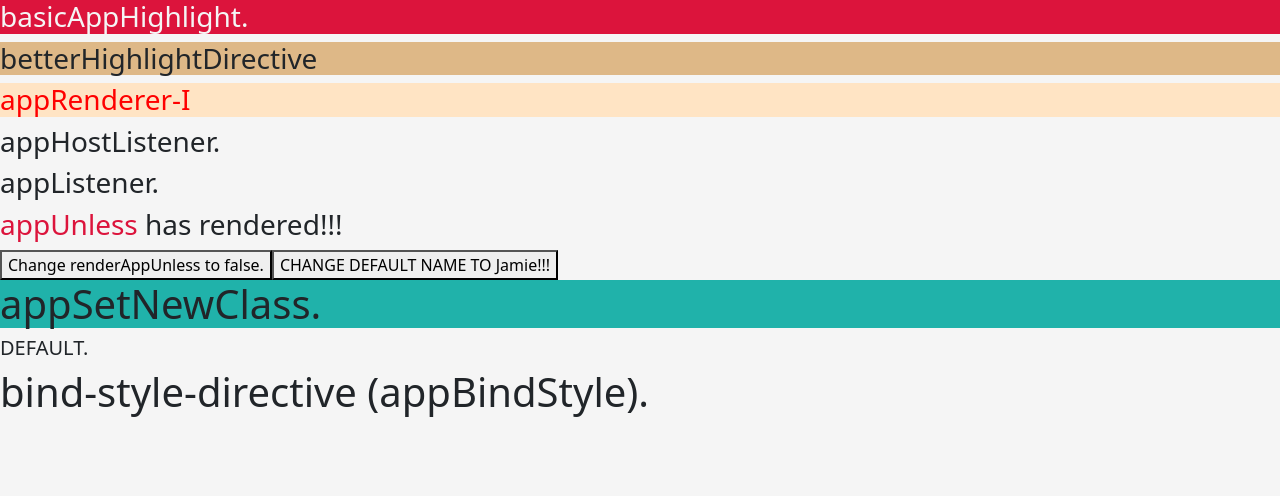
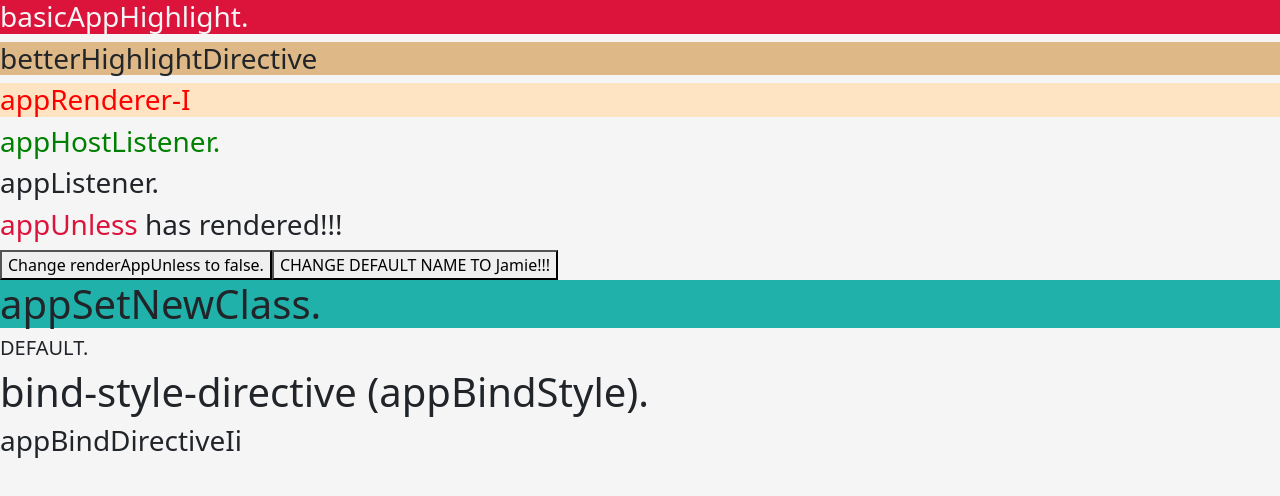
Before and after one commit to dho1115/fictional-business, an Angular app: page / in a window 1280 px wide. Shown: the top 496 px of the page. Built offline with nearby package versions, Linux system fonts and the light colour scheme.

Commit message:
set-iv.directive.ts

```diff
--- a/src/app/@HostBinding/bind-directive-ii.directive.ts
+++ b/src/app/@HostBinding/bind-directive-ii.directive.ts
@@ -1,9 +1,10 @@
-import { Directive } from '@angular/core';
+import { Directive, HostListener, HostBinding } from '@angular/core';
 
 @Directive({
   selector: '[appBindDirectiveIi]'
 })
 export class BindDirectiveIiDirective {
+  @HostBinding('style') appBindDirectiveIi;
 
   constructor() { }
 
--- a/src/app/@HostListener/host-listener.directive.ts
+++ b/src/app/@HostListener/host-listener.directive.ts
@@ -8,6 +8,8 @@ export class HostListenerDirective {
   constructor(private elementReference: ElementRef,  private renderer: Renderer2) { }
 
   @HostListener('mouseenter') makeRed() {
+    console.log({ elementReference: this.elementReference });
+    console.log({ renderer: this.renderer });
     this.renderer.setStyle(this.elementReference.nativeElement, 'color', 'crimson');
   }
 
--- /dev/null
+++ b/src/app/StructuralDirectives/Setters-iv/set-iv.directive.ts
@@ -0,0 +1,10 @@
+import { Directive } from '@angular/core';
+
+@Directive({
+  selector: '[appSetIv]'
+})
+export class SetIvDirective {
+
+  constructor() { }
+
+}
--- a/src/app/StructuralDirectives/Setters/set-i.directive.ts
+++ b/src/app/StructuralDirectives/Setters/set-i.directive.ts
@@ -1,4 +1,4 @@
-import { Directive, Input, TemplateRef, ViewContainerRef, Output } from '@angular/core';
+import { Directive, Input, TemplateRef, ViewContainerRef, Renderer2, ElementRef } from '@angular/core';
 
 @Directive({
   selector: '[addGreeting]'
--- a/src/app/app.component.html
+++ b/src/app/app.component.html
@@ -1,9 +1,9 @@
  <h3 basicAppHighlight>basicAppHighlight.</h3>
  <h3 appBetterHighlightDirective>betterHighlightDirective</h3>
- <h3 appRendererI >appRenderer-I</h3>
+ <h3 appRendererI>appRenderer-I</h3>
 
  <div>
-  <h3 appHostListener>appHostListener.</h3>
+  <h3 appHostListener style="color: green">appHostListener.</h3>
  </div>
 
  <div>
@@ -46,3 +46,9 @@
     <h1 appBindStyle>bind-style-directive (appBindStyle).</h1> <!--@HostBinding('style') bindStyles-->
  </div>
  <!--------------------------------->
+
+ <!---------- BIND STYLE II DIRECTIVE ------------->
+ <div>
+  <h3 appBindDirectiveIi="setStyles">appBindDirectiveIi</h3>
+ </div>
+ <!------------------------------------------------>
--- a/src/app/app.component.ts
+++ b/src/app/app.component.ts
@@ -11,4 +11,5 @@ export class AppComponent {
   renderAppUnless: boolean = false;
   defaultName: string = '';
   addNewClass = false;
+  setStyles = 'color: red, background-color: green, border: 1px solid black';
 }
--- a/src/app/app.module.ts
+++ b/src/app/app.module.ts
@@ -37,6 +37,7 @@ import { BindStyleDirective } from './@HostBinding/bind-style.directive';
 import { SetNewClassDirective } from './StructuralDirectives/Setters-ii/set-new-class.directive';
 import { SetterIiiDirective } from './StructuralDirectives/Setters-iii/setter-iii.directive';
 import { BindDirectiveIiDirective } from './@HostBinding/bind-directive-ii.directive';
+import { SetIvDirective } from './StructuralDirectives/Setters-iv/set-iv.directive';
 @NgModule({
   declarations: [
     AppComponent,
@@ -73,7 +74,8 @@ import { BindDirectiveIiDirective } from './@HostBinding/bind-directive-ii.direc
     BindStyleDirective,
     SetNewClassDirective,
     SetterIiiDirective,
-    BindDirectiveIiDirective
+    BindDirectiveIiDirective,
+    SetIvDirective
   ],
   imports: [
     BrowserModule,
```
Also changed, not shown: 2 other files (tests, documents, lock files or other folders).
